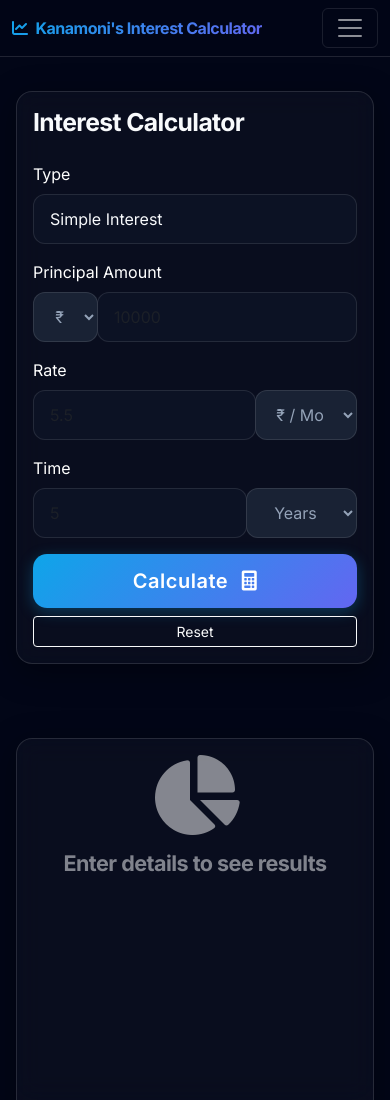
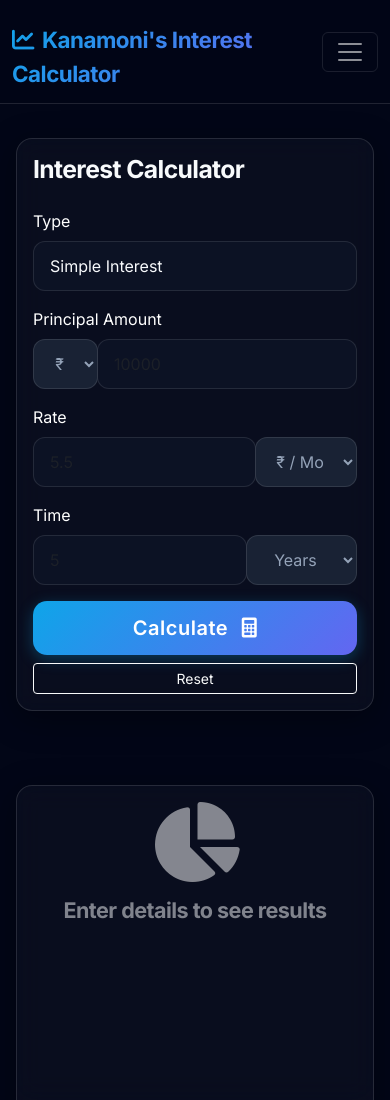
Before and after one commit to charan5454/interest-calculator, a website: page public/index.html in a window 390 px wide. Shown: the top 1100 px of the page. Drawn offline with nearby package versions, Linux system fonts and the light colour scheme.

Commit message:
Increase size in app

```diff
--- a/public/css/style.css
+++ b/public/css/style.css
@@ -228,7 +228,8 @@
 
 @media (max-width: 576px) {
     .navbar-brand {
-        font-size: 1.0rem !important;
+        font-size: 1.4rem !important;
+        padding-top: 15px !important;
     }
 
     .glass-card {
--- a/public/index.html
+++ b/public/index.html
@@ -3,7 +3,7 @@
 
 <head>
     <meta charset="UTF-8">
-    <meta name="viewport" content="width=device-width, initial-scale=1.0">
+    <meta name="viewport" content="width=device-width, initial-scale=1.0, viewport-fit=cover">
     <title>Kanamoni's Interest Calculator</title>
     <!-- Bootstrap 5 CSS -->
     <link href="https://cdn.jsdelivr.net/npm/bootstrap@5.3.0/dist/css/bootstrap.min.css" rel="stylesheet">
```
